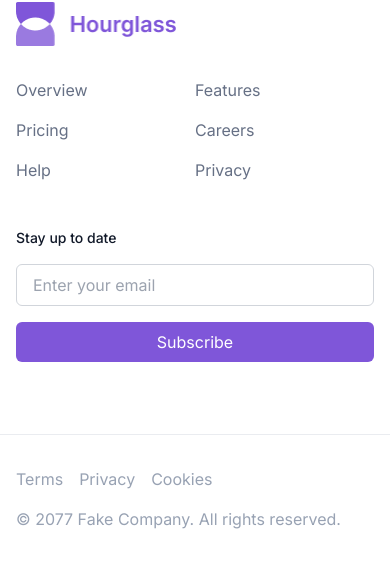
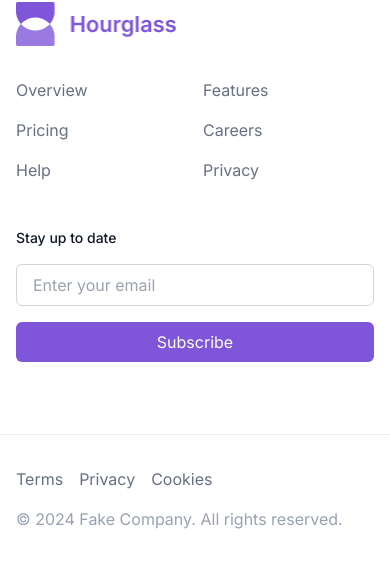
Before and after one commit to anshpayal/Hourglass-landing-page, a React (Vite) app: page / in a window 390 px wide. Shown: the part 2205-2772 px from the top of the page. Built offline with nearby package versions, Linux system fonts and the light colour scheme.

Commit message:
Improved Footer Section

```diff
--- a/src/components/FooterSection.jsx
+++ b/src/components/FooterSection.jsx
@@ -1,43 +1,68 @@
-import { FooterLogo } from "../assets"
+/* eslint-disable react/prop-types */
+import { FooterLogo } from "../assets";
+
+const NavLink = ({ text, href }) => (
+  <a href={href} className="text-[#667085]">
+    {text}
+  </a>
+);
+
 const FooterSection = () => {
+
+  const NavLinks = [
+    { text: 'Overview', href: '#' },
+    { text: 'Features', href: '#' },
+    { text: 'Pricing', href: '#' },
+    { text: 'Careers', href: '#' },
+    { text: 'Help', href: '#' },
+    { text: 'Privacy', href: '#' }
+  ];
+
+  const FooterLink = [
+    { text: 'Terms', href: '#' },
+    { text: 'Privacy', href: '#' },
+    { text: 'Cookies', href: '#' }
+  ];
+
   return (
-        <footer className="flex flex-col gap-y-12 lg:gap-y-16 container mx-auto font-inter space-y-6 ">
+    <footer className="flex flex-col gap-y-12 lg:gap-y-16 container mx-auto font-inter space-y-6">
       <div className="pt-16 border-t px-4">
         <div className="flex flex-col gap-y-[46px] lg:flex-row justify-between lg:items-center">
           <div className="flex flex-col gap-y-8">
-                        <img src={FooterLogo} className="w-[160px] h-[44px]" alt="Footer Logo" />
-                        <nav className="grid grid-cols-2 gap-y-4 sm:flex sm:gap-x-8">
-                            <a href="#" className="text-[#667085]">Overview</a>
-                            <a href="#" className="text-[#667085]">Features</a>
-                            <a href="#" className="text-[#667085]">Pricing</a>
-                            <a href="#" className="text-[#667085]">Careers</a>
-                            <a href="#" className="text-[#667085]">Help</a>
-                            <a href="#" className="text-[#667085]">Privacy</a>
+            <img src={FooterLogo} className="w-40 h-11" alt="Footer Logo" />
+            <nav className="grid grid-cols-2 gap-4 sm:flex sm:gap-x-8">
+              {NavLinks.map((link, index) => (
+                <NavLink key={index} {...link} />
+              ))}
             </nav>
           </div>
-                    <div className="flex flex-col gap-y-4 ">
-                        <p className="text-[#101828] text-sm font-medium ">Stay up to date</p>
+          <div className="flex flex-col gap-y-4">
+            <p className="text-[#101828] text-sm font-medium">Stay up to date</p>
             <div className="flex flex-col gap-y-4 sm:flex-row sm:gap-x-4">
               <input
                 type="email"
                 placeholder="Enter your email"
                 className="px-4 py-2 border border-gray-300 rounded-md"
               />
-                            <button className="sm:px-4 py-2 bg-[#7F56D9] text-white rounded-md  ">Subscribe</button>
+              <button className="sm:px-4 py-2 bg-[#7F56D9] text-white rounded-md">
+                Subscribe
+              </button>
             </div>
           </div>
         </div>
       </div>
       <div className="flex flex-col-reverse gap-y-4 px-4 sm:flex-row justify-between pt-8 pb-[46px] sm:items-center border-t border-[#EAECF0]">
-                <span className="text-[#98A2B3] ">© 2077 Fake Company. All rights reserved.</span>
+        <span className={`text-[#98A2B3]`}>
+          © {new Date().getFullYear()} Fake Company. All rights reserved.
+        </span>
         <div className="flex space-x-4">
-                    <a href="#" className="text-[#98A2B3]">Terms</a>
-                    <a href="#" className="text-[#98A2B3]">Privacy</a>
-                    <a href="#" className="text-[#98A2B3]">Cookies</a>
+          {FooterLink.map((link, index) => (
+            <NavLink key={index} {...link} />
+          ))}
         </div>
       </div>
     </footer>
-    )
-}
+  );
+};
 
-export default FooterSection
+export default FooterSection;
```
Lines whose indentation alone changed are shown as unchanged.
